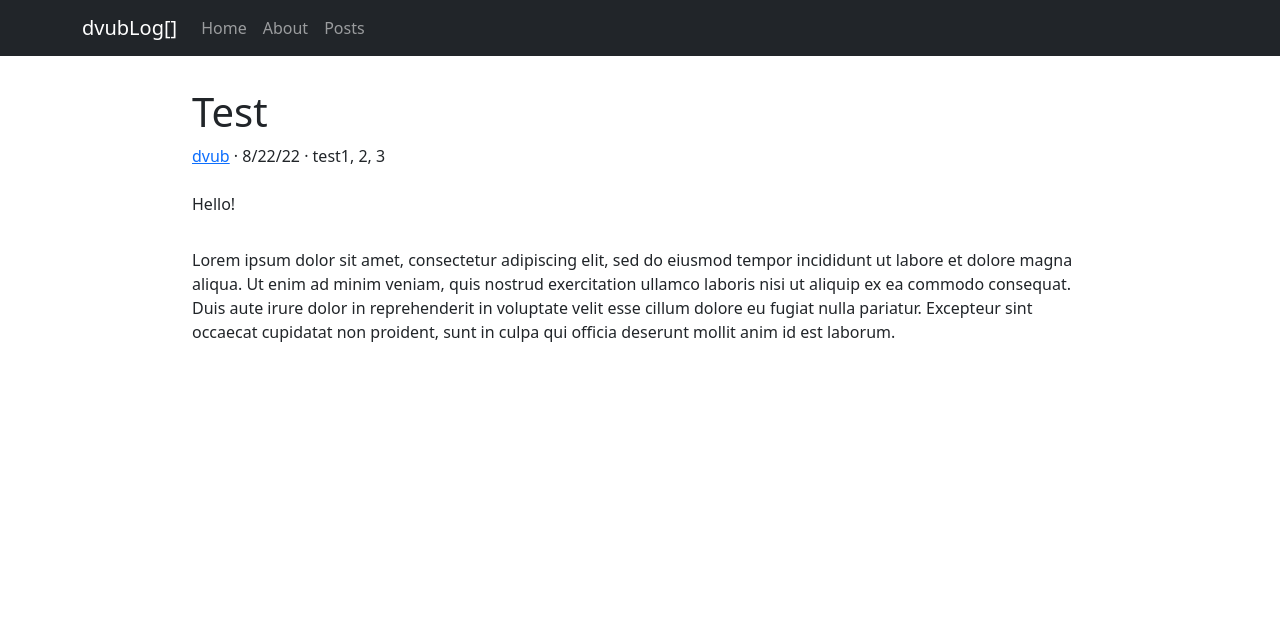
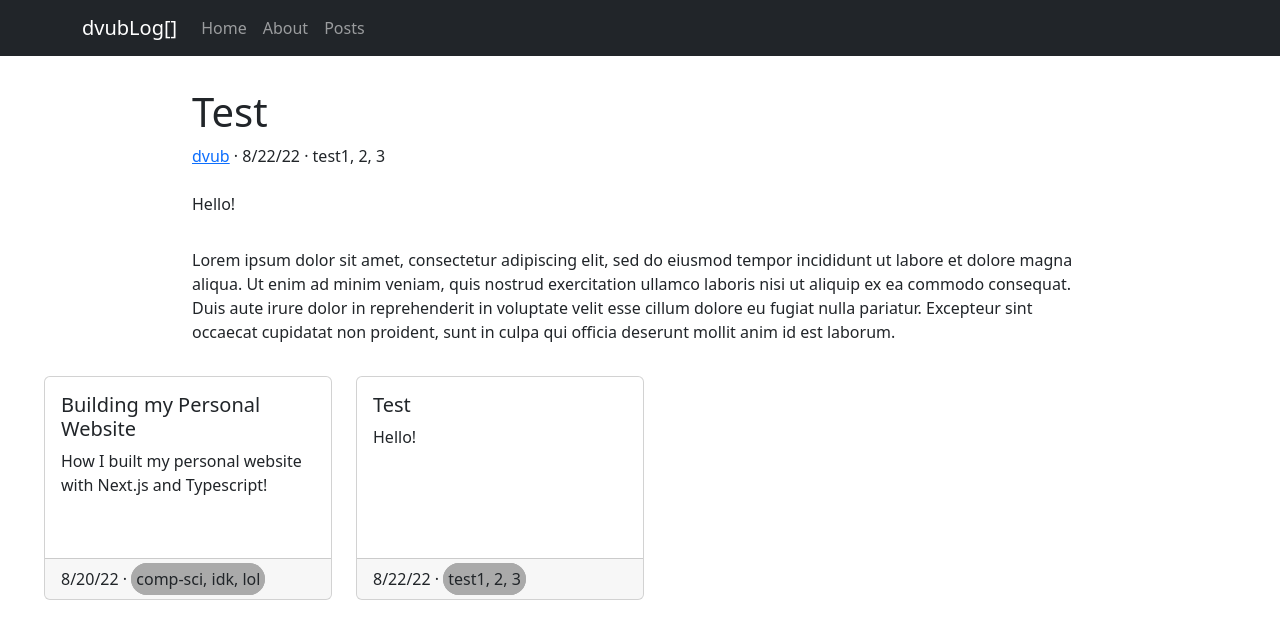
Before and after one commit to dvub/dvub-site, a Next.js app: page /posts/test in a window 1280 px wide. Shown: the top 638 px of the page. Built offline with nearby package versions, Linux system fonts and the light colour scheme; a small style sheet from the web is missing.

Commit message:
added footer cards

```diff
--- a/components/layout.tsx
+++ b/components/layout.tsx
@@ -3,11 +3,15 @@ import React, { ReactNode, FC, useState, useEffect } from 'react'
 import type { Metadata } from '../types/metadata'
 import Link from 'next/link'
 import Head from 'next/head'
+import { Col, Container, Row } from 'react-bootstrap'
+import PostCard from './postCard'
+
 
 interface Props {
     children: ReactNode;
     meta: Metadata;
 }
+
 const Layout: FC<Props> = (props) => {
 
     const { children, meta } = props;
@@ -21,20 +25,33 @@ const Layout: FC<Props> = (props) => {
         marginTop: '2rem',
     }
 
-    const [metas, setMetas] = useState<Metadata[]>([])
-    const [isLoading, setLoading] = useState(false)
+    const [metas, setMetas] = useState<Metadata[]>([]);
+    const [isLoading, setLoading] = useState(false);
 
     useEffect(() => {
-        setLoading(true)
+
+        setLoading(true);
         fetch('/api/metas')
-          .then((res) => res.json())
-          .then((data) => {
-            setMetas(data)
-            setLoading(false)
-          })
-      }, [])
+            .then((res) => res.json())
+            .then((data) => {
 
-    console.log(metas);
+                setMetas(data);
+                setLoading(false);
+
+            });
+    }, []);
+
+    const listItems = isLoading ? 'Loading' : metas.map((d) => {
+
+
+        const { title } = d;
+
+        return (
+            <Col key={title}>
+                <PostCard meta={d}></PostCard>
+            </Col>
+        );
+    });
 
     const tagDisplay = tags ? tags.join(', ') : '';
 
@@ -50,7 +67,7 @@ const Layout: FC<Props> = (props) => {
                 <header style={bodyStyle}>
                     <h1>{title}</h1>
                     <a href={authorLink}>{author}</a> · {date} · {tagDisplay}
-                    <br/><br/>
+                    <br /><br />
                     {description}
                 </header>
 
@@ -61,7 +78,11 @@ const Layout: FC<Props> = (props) => {
 
                 {/*footer goes here */}
                 <footer>
-
+                    <Container style={{ margin: '2rem' }}>
+                        <Row xs={'auto'}>
+                            {listItems}
+                        </Row>
+                    </Container>
                 </footer>
             </div>
         </div>
```
